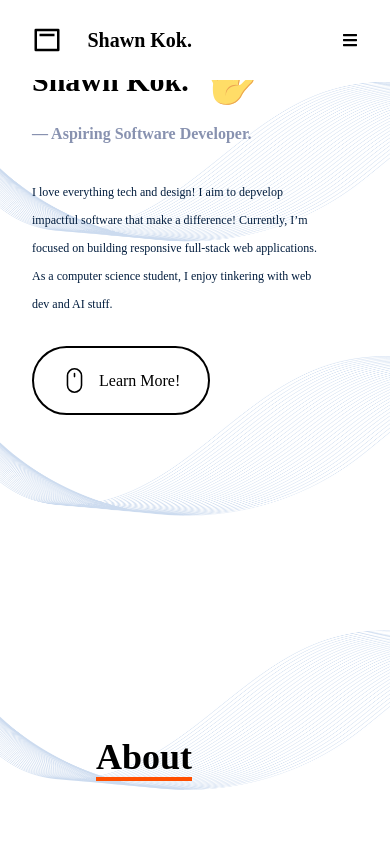
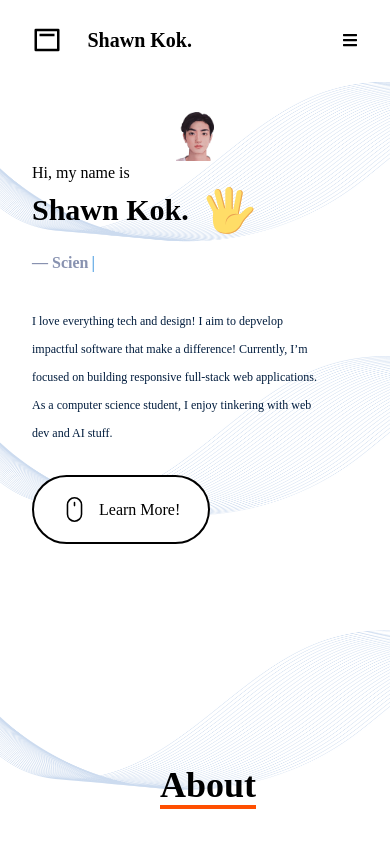
Before and after one commit to Kok-je/Scrabloo, a React (Create React App) app: page / in a window 390 px wide. Shown: the top 844 px of the page. Built offline with nearby package versions, Linux system fonts and the light colour scheme.

Commit message:
Fix Responsiveness and implemented typewriter

```diff
--- a/package.json
+++ b/package.json
@@ -12,6 +12,8 @@
     "react-icons": "^4.7.1",
     "react-scripts": "^5.0.1",
     "react-scroll": "^1.8.9",
+    "react-simple-typewriter": "^5.0.1",
+    "typewriter-effect": "^2.19.0",
     "web-vitals": "^2.1.4"
   },
   "scripts": {
--- a/src/components/About.jsx
+++ b/src/components/About.jsx
@@ -4,9 +4,9 @@ import aboutPic from '../assets/profile3.JPG'
 const About = () => {
   return (
     <div name='about' className='w-full h-screen text-gray-300 '>
-      <div className='flex flex-col justify-center items-center w-full h-full '>
+      <div className='flex flex-col justify-center items-center w-full h-full mt-7 '>
         <div className='max-w-[1100px] w-full flex justify-start pl-20 '>
-          <div className='sm:text-center pb-8 pl-4 '>
+          <div className='sm:text-center pb-8 pl-20 '>
             <p className='text-4xl font-bold inline border-b-4 border-danger'>
               About
             </p>
@@ -15,7 +15,7 @@ const About = () => {
         </div>
         <div className='max-w-[1100px] w-full grid md:grid-cols-2 gap-8 py-14 px-14 '>
             <div className='div flex flex-row justify-center ' >
-                <img src={aboutPic} alt="profile" width="400" />
+                <img src={aboutPic} alt="profile" width="300" />
             </div>
             <div className='div flex flex-col justify-center py-10 px-14 rounded-3xl border-2'>
                 <p>I am passionate about building excellent software that improves
--- a/src/components/Home.jsx
+++ b/src/components/Home.jsx
@@ -1,10 +1,18 @@
 import React from 'react';
+import { useTypewriter, Cursor } from "react-simple-typewriter";
 import { BsMouse } from "react-icons/bs";
 import { FiChevronsDown, } from "react-icons/fi";
 import profilePic from '../assets/profile2.jpg'
 import { Link } from 'react-scroll';
 
 const Home = () => {
+    const [text] = useTypewriter({
+      words: ["Aspiring Software Developer.", "Computer Science Student.", "Science-Fiction Nerd."],
+      loop: true,
+      typeSpeed: 20,
+      deleteSpeed: 10,
+      delaySpeed: 2000,
+    });
   return (
     <div name='home' className="w-full h-screen bg-[url('./assets/background1.png')] bg-cover bg-left" style={{backgroundSize: '125%'}} >
       {/* Container */}
@@ -67,7 +75,12 @@ const Home = () => {
                     </div>
                 </h1>
                 <h2 className='text-1xl sm:text-2xl font-bold text-[#8892b0] py-4'>
-                    ― Aspiring Software Developer.
+                    ― {text}
+                    <Cursor
+                        cursorBlinking="false"
+                        cursorStyle="|"
+                        cursorColor="#3490dc"
+                    />
                 </h2>
 
                 <p className='text-primary text-xs py-4 pr-8 max-w-[700px] leading-7'>
@@ -93,7 +106,7 @@ const Home = () => {
                     </Link>
                 </div>
             </div>
-            <div className="div flex flex-col order-1 md:order-2 justify-center mr-24 px-36 ">
+            <div className="div flex flex-col order-1 md:order-2 justify-center md:mr-24 px-36 mt-20 md:mt-0 ">
                 <img src={profilePic} alt="profile art" width="300" />
             </div>
         </div>
```
Also changed, not shown: 1 other file (tests, documents, lock files or other folders).
